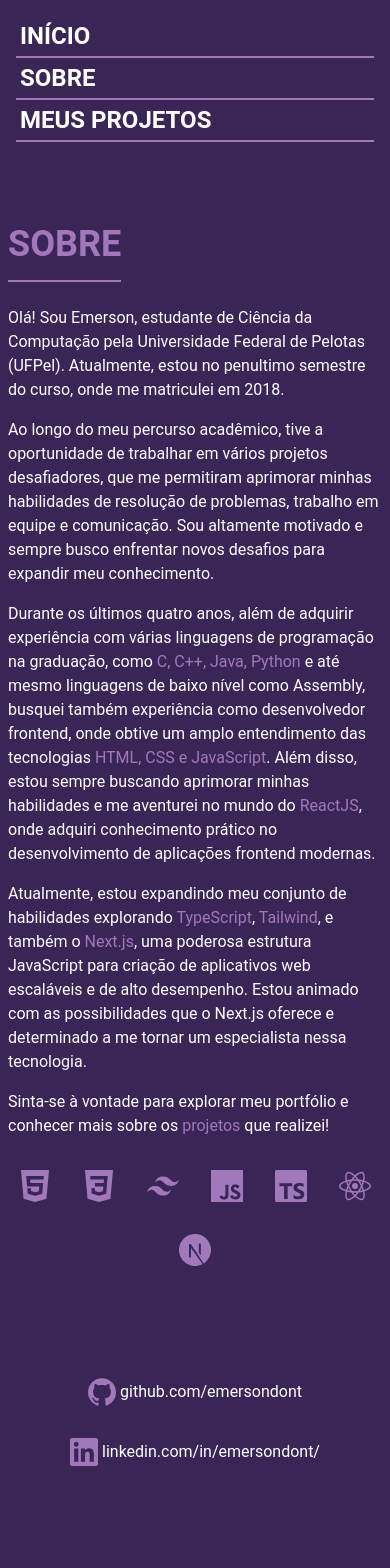
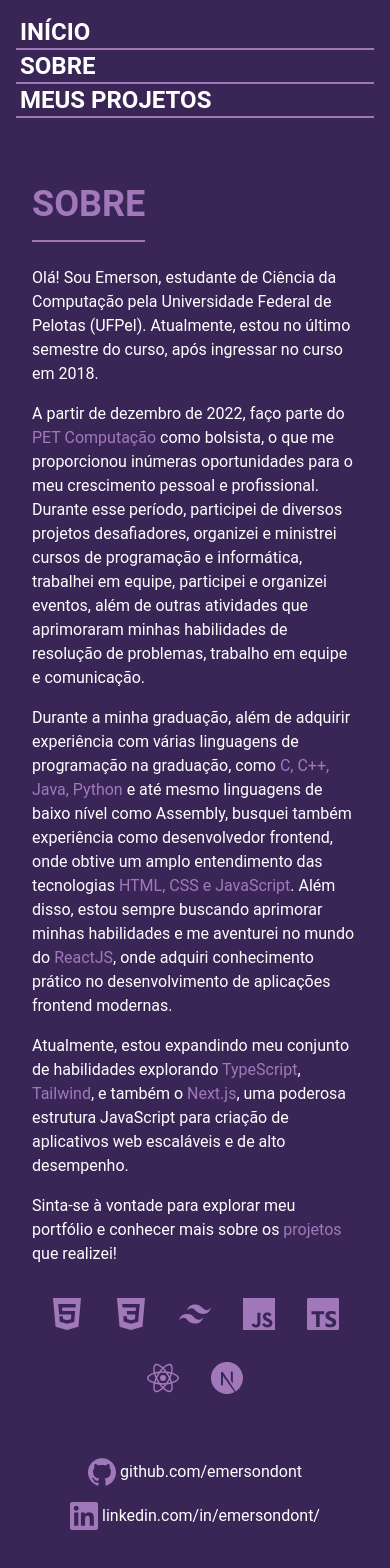
Before and after one commit to emersondont/portfolio, a Next.js app: page /about in a window 390 px wide. Shown: the top 1568 px of the page. Built offline with nearby package versions, Linux system fonts and the light colour scheme.

Commit message:
add Portal PET em projetos e pequenos ajustes

```diff
--- a/src/components/footer.tsx
+++ b/src/components/footer.tsx
@@ -5,7 +5,7 @@ import {
 } from 'react-icons/si';
 export default function Footer() {
 	return (
-		<footer className='flex gap-8 justify-center flex-wrap z-10'>
+		<footer className='flex gap-4 justify-center flex-wrap z-10 md:gap-8'>
 			<div className='flex items-center gap-1'>
 				<SiGithub size={28} className='text-primary'/>
 				<Link target='_blank' href='https://www.github.com/emersondont' className='hover:text-primary'>github.com/emersondont</Link>
--- a/src/components/header.tsx
+++ b/src/components/header.tsx
@@ -1,16 +1,15 @@
 import MenuItem from "./menuItem"
-import { useContext } from 'react';
-import { AppContext } from "@/context/appContext";
+// import { useContext } from 'react';
+// import { AppContext } from "@/context/appContext";
 
 interface Props {
     home?: boolean
 }
 
 export default function Header(props: Props) {
-    const { isEnglish } = useContext(AppContext)
+    // const { isEnglish } = useContext(AppContext)
     return (
         <header
-
             className={
                 props.home ?
                     'fixed z-20 top-0 w-full p-4'
@@ -19,19 +18,11 @@ export default function Header(props: Props) {
             }
         >
             <nav>
-                {
-                    isEnglish ?
-                        <ul className='font-bold text-2xl flex flex-col justify-center 2xl:text-4xl md:flex-row md:space-x-20'>
-                            <MenuItem href="/">HOME</MenuItem>
-                            <MenuItem href="/about">ABOUT</MenuItem>
-                            <MenuItem href="/projects">MY PROJECTS</MenuItem>
-                        </ul> :
-                        <ul className='font-bold text-2xl flex justify-center flex-col 2xl:text-4xl md:flex-row md:space-x-20'>
-                            <MenuItem href="/">INÍCIO</MenuItem>
-                            <MenuItem href="/about">SOBRE</MenuItem>
-                            <MenuItem href="/projects">MEUS PROJETOS</MenuItem>
-                        </ul>
-                }
+                <ul className='font-bold text-2xl flex justify-center flex-col 2xl:text-4xl md:flex-row md:space-x-20'>
+                    <MenuItem href="/">INÍCIO</MenuItem>
+                    <MenuItem href="/about">SOBRE</MenuItem>
+                    <MenuItem href="/projects">MEUS PROJETOS</MenuItem>
+                </ul>
             </nav>
         </header>
     )
--- a/src/components/layout.tsx
+++ b/src/components/layout.tsx
@@ -2,6 +2,7 @@ import React, { ReactNode } from 'react';
 import Header from './header'
 import Footer from './footer';
 import BackgroundHome from './backgroundHome'
+// import LanguageSwitch from './languageSwitch';
 
 interface Props {
     children: ReactNode
@@ -9,9 +10,8 @@ interface Props {
 }
 
 export default function Layout(props: Props) {
-
     return (
-        <div className="flex min-h-screen flex-col items-center p-2 pt-20 pb-60 gap-20 md:p-10 sm:p-10 bg-background justify-between">
+        <div className="flex min-h-screen flex-col items-center px-8 pb-10 pt-40 md:py-20 md:pb-20 bg-background justify-between">
             <Header home={props.home} />
             {props.home && <BackgroundHome />}
             {/* <LanguageSwitch /> */}
--- a/src/components/menuItem.tsx
+++ b/src/components/menuItem.tsx
@@ -6,8 +6,8 @@ interface Props {
 
 export default function MenuItem(props: Props) {
     return (
-        <li className='border-b-2 border-primary p-1 ease-in duration-100 cursor-pointer'>
-            <Link href={props.href} className='hover:text-primary'>
+        <li className='border-b-2 border-primary cursor-pointer'>
+            <Link href={props.href} className='hover:text-primary ease-in duration-100 p-1'>
                 {props.children}
             </Link>
         </li>
--- a/src/components/titlePage.tsx
+++ b/src/components/titlePage.tsx
@@ -5,11 +5,9 @@ interface Props {
 export default function TitlePage(props: Props) {
 
 	return (
-		<div className='flex z-10 w-full mb-6 mt-36 md:mt-28'>
+		<div className='flex z-10 w-full my-6 md:mt-10'>
 			<h1
-				className=' border-b-2 border-primary pb-4 font-bold text-4xl
-				  lg:text-4xl text-primary
-            '
+				className=' border-b-2 border-primary pb-4 font-bold text-4xl lg:text-4xl text-primary'
 			>
 				{props.title}
 			</h1>
--- a/src/pages/about/index.tsx
+++ b/src/pages/about/index.tsx
@@ -1,9 +1,9 @@
 import TitlePage from '@/components/titlePage'
 import Link from 'next/link'
-import { useContext } from 'react';
-import { AppContext } from "@/context/appContext";
+// import { useContext } from 'react';
+// import { AppContext } from "@/context/appContext";
 import Layout from '@/components/layout';
-import Image from 'next/image';
+// import Image from 'next/image';
 import {
 	SiCss3,
 	SiTailwindcss,
@@ -15,80 +15,42 @@ import {
 } from 'react-icons/si';
 
 export default function About() {
-	const { isEnglish } = useContext(AppContext)
+	// const { isEnglish } = useContext(AppContext)
 
 	return (
 		<Layout>
-			<main className="flex min-h-screen w-full flex-col bg-transparent">
-				<TitlePage title={isEnglish ? 'ABOUT' : 'SOBRE'} />
+			<main className="flex flex-col bg-transparent pb-16">
+				<TitlePage title={'SOBRE'} />
 
-				{
-					isEnglish ?
-						<div className='flex flex-col z-10 text-lg gap-4'>
+				<div className='flex flex-col z-10 text-base sm:text-lg gap-4'>
 					<p>
-								Hello! I'm Emerson, a Computer Science student passionate about programming and technology.<br />
-								Currently, I'm in the final year of my course at the Federal University of Pelotas (UFPel), where I enrolled in 2018.<br />
+						Olá! Sou Emerson, estudante de Ciência da Computação pela Universidade Federal de Pelotas (UFPel).
+						Atualmente, estou no último semestre do curso, após ingressar no curso em 2018.<br />
 					</p>
 					<p>
-								Throughout my academic and professional journey, I have had the opportunity to work on various challenging projects,<br />
-								which have allowed me to enhance my problem-solving, teamwork, and communication skills.<br />
-								I am highly motivated and always seek new challenges to expand my knowledge.<br />
+						A partir de dezembro de 2022, faço parte do <Link href={'https://wp.ufpel.edu.br/petcomp/'} target="_blank"><span className='text-primary'>PET Computação</span></Link> como bolsista,
+						 o que me proporcionou inúmeras oportunidades para o meu crescimento pessoal e profissional. Durante esse período, participei de diversos projetos desafiadores,
+						  organizei e ministrei cursos de programação e informática, trabalhei em equipe, participei e organizei eventos, além de outras atividades que aprimoraram minhas habilidades de
+							 resolução de problemas, trabalho em equipe e comunicação.
 					</p>
 					<p>
-								Over the past four years, in addition to gaining experience with several programming languages during my studies,<br />
-								such as <span className='text-purple-300'>C, C++, Java, Python</span>, and even low-level languages like Assembly, I also sought experience as a<br />
-								frontend developer, where I acquired a deep understanding of <span className='text-purple-300'>HTML, CSS, and JavaScript</span> technologies.<br />
-								Furthermore, I am constantly seeking to improve my skills and have ventured into the world of <span className='text-purple-300'>ReactJS</span>,<br />
-								where I gained practical knowledge in developing modern frontend applications.<br />
-							</p>
-							<p>
-								Currently, I am expanding my skill set by exploring <span className='text-purple-300'>Next.js</span>, a powerful JavaScript framework for creating scalable<br />
-								and high-performance web applications. I am excited about the possibilities that Next.js offers and<br />
-								determined to become an expert in this technology.<br />
-							</p>
-							<p>
-								Feel free to explore my portfolio and learn more about the <Link href={'/projects'}><span className='text-purple-300'>projects</span></Link> I have worked on!
-							</p>
-						</div> :
-						<div className='flex flex-col z-10 text-base sm:text-lg gap-4'>
-							<div className='flex w-full'>
-								<div className='flex flex-col gap-4'>
-									<p>
-										Olá! Sou Emerson, estudante de Ciência da Computação pela Universidade Federal de Pelotas (UFPel).
-										Atualmente, estou no penultimo semestre do curso, onde me matriculei em 2018.<br />
-									</p>
-									<p>
-										Ao longo do meu percurso acadêmico, tive a oportunidade de trabalhar em vários projetos desafiadores,
-										que me permitiram aprimorar minhas habilidades de resolução de problemas, trabalho em equipe e comunicação.
-										Sou altamente motivado e sempre busco enfrentar novos desafios para expandir meu conhecimento.<br />
-									</p>
-								</div>
-								<Image
-									src='/img/illustration.png'
-									width={420}
-									height={220}
-									alt={`Screenshot of website`}
-									className="rounded-lg drop-shadow-lg cursor-pointer hidden lg:block"
-								/>
-							</div>
-							<p>
-								Durante os últimos quatro anos, além de adquirir experiência com várias linguagens de programação na graduação,
+						Durante a minha graduação, além de adquirir experiência com várias linguagens de programação na graduação,
 						como <span className='text-primary'>C, C++, Java, Python</span> e até mesmo linguagens de baixo nível como Assembly, busquei também experiência como
 						desenvolvedor frontend, onde obtive um amplo entendimento das tecnologias <span className='text-primary'>HTML, CSS e JavaScript</span>.
 						Além disso, estou sempre buscando aprimorar minhas habilidades e me aventurei no mundo do <span className='text-primary'>ReactJS</span>, onde adquiri
-								conhecimento prático no desenvolvimento de aplicações frontend modernas.<br />
+						conhecimento prático no desenvolvimento de aplicações frontend modernas.
 					</p>
 					<p>
-								Atualmente, estou expandindo meu conjunto de habilidades explorando <span className='text-primary'>TypeScript</span>, <span className='text-primary'>Tailwind</span>, e também o <span className='text-primary'>Next.js</span>, uma poderosa estrutura JavaScript
-								para criação de aplicativos web escaláveis e de alto desempenho. Estou animado com as possibilidades que o Next.js
-								oferece e determinado a me tornar um especialista nessa tecnologia.<br />
+						Atualmente, estou expandindo meu conjunto de habilidades explorando <span className='text-primary'>TypeScript</span>, <span className='text-primary'>Tailwind</span>,
+						 e também o <span className='text-primary'>Next.js</span>, uma poderosa estrutura JavaScript
+						para criação de aplicativos web escaláveis e de alto desempenho.
 					</p>
 					<p>
 						Sinta-se à vontade para explorar meu portfólio e conhecer mais sobre os <Link href={'/projects'}><span className='text-primary'>projetos</span></Link> que realizei!
 					</p>
 				</div>
-				}
-				<div className='text-primary flex w-full justify-center gap-8 mt-8 mb-8 flex-wrap'>
+
+				<div className='text-primary flex w-full justify-center gap-8 mt-8 flex-wrap'>
 					<SiHtml5 size={32} />
 					<SiCss3 size={32} />
 					<SiTailwindcss size={32} />
--- a/src/pages/index.tsx
+++ b/src/pages/index.tsx
@@ -1,32 +1,23 @@
-import { useContext } from 'react';
-import { AppContext } from "@/context/appContext";
+// import { useContext } from 'react';
+// import { AppContext } from "@/context/appContext";
 import Layout from '@/components/layout';
 
 export default function Home() {
-	const { isEnglish } = useContext(AppContext)
+	// const { isEnglish } = useContext(AppContext)
 
 	return (
 		<Layout home>
-			<main className="flex flex-col items-center p-6 bg-transparent">
+			<main className="flex z-10 flex-col gap-1 mt-32">
 
-				<div className='flex z-10 h-full flex-col font-Rubik gap-1 mt-40'>
 				<h1 className='text-primary font-bold text-4xl custom-text-shadow
 				lg:text-8xl md:text-6xl sm:text-6xl sm:tracking-widest
 				'>
 					EMERSONDONT
 				</h1>
-					{
-						isEnglish ?
-							<p className='text-right font-medium text-xl lg:text-2xl md:text-2xl sm:text-2xl'>
-								COMPUTER SCIENCE,<br></br>
-								FRONTEND DEVELOPER
-							</p> :
 				<p className='text-right font-medium text-xl lg:text-2xl md:text-2xl sm:text-2xl'>
 					CIÊNCIA DA COMPUTAÇÃO,<br></br>
 					DESENVOLVEDOR FRONTEND
 				</p>
-					}
-				</div>
 			</main>
 		</Layout>
 	)
--- a/src/pages/projects/index.tsx
+++ b/src/pages/projects/index.tsx
@@ -1,69 +1,43 @@
 import Card from '@/components/card'
 import TitlePage from '@/components/titlePage'
-import { useContext } from 'react';
-import { AppContext } from "@/context/appContext";
+// import { useContext } from 'react';
+// import { AppContext } from "@/context/appContext";
 import Layout from '@/components/layout';
 
 export default function Projects() {
-	const { isEnglish } = useContext(AppContext)
+	// const { isEnglish } = useContext(AppContext)
 
 	return (
 		<Layout>
-			<main className="flex min-h-screen w-full flex-col items-center  bg-transparent">
-				<TitlePage title={isEnglish ? 'MY PROJECTS' : 'MEUS PROJETOS'} />
+			<main className="flex min-h-screen w-full flex-col  bg-transparent pb-16">
+				<TitlePage title={'MEUS PROJETOS'} />
 
-				{
-					isEnglish ?
-						<div className='flex gap-y-10 w-full justify-center flex-wrap md:justify-between'>
+				<div className='flex gap-x-20 gap-y-10 w-full justify-center flex-wrap'>
+					<Card
+						title='PET Computação'
+						description='Reformulação do portal do PET Computação - UFPel'
+						href='https://wp.ufpel.edu.br/petcomp/'
+						img='/img/Portal-pet.png'
+					/>
 					<Card
 						title='Color Converter'
-								description='A practical and versatile website for effortlessly converting colors.'
+						description='Um site prático e versátil para converter cores sem esforço.'
 						href='https://color-converter-one.vercel.app/'
-								github='https://github.com/emersondont/color-converter'
 						img='/img/Color-converter.png'
 					/>
 					<Card
 						title='Minecraft 3D store'
-								description='A 3D object store where users can explore and acquire three-dimensional models in an intuitive manner.'
+						description='Uma loja de objetos 3D'
 						href='https://minecraft-3d-store.vercel.app/'
-								github='https://github.com/emersondont/Trabalho-CG'
-								img='/img/Minecraft-3d-store.png'
-							/>
-							<Card
-								title='Ray Marching'
-								description='My implementation of Ray Marching.'
-								href='https://ray-marching-xi.vercel.app/'
-								github='https://github.com/emersondont/Trabalho2-CG'
-								img='/img/Ray-marching.png'
-							/>
-						</div> :
-						<div className='flex gap-y-10 w-full justify-center flex-wrap md:justify-between'>
-							<Card
-								title='Color Converter'
-								description='Um site prático e versátil para converter cores sem esforço.'
-								href='https://color-converter-one.vercel.app/'
-								github='https://github.com/emersondont/color-converter'
-								img='/img/Color-converter.png'
-							/>
-							<Card
-								title='Minecraft 3D store'
-								description='Uma loja de objetos 3D onde os usuários podem explorar e adquirir modelos tridimensionais de maneira intuitiva.'
-								href='https://minecraft-3d-store.vercel.app/'
-								github='https://github.com/emersondont/Trabalho-CG'
 						img='/img/Minecraft-3d-store.png'
 					/>
 					<Card
 						title='Ray Marching'
 						description='Minha implementação de Ray Marching.'
 						href='https://ray-marching-xi.vercel.app/'
-								github='https://github.com/emersondont/Trabalho2-CG'
 						img='/img/Ray-marching.png'
 					/>
 				</div>
-				}
-
-
-
 			</main>
 		</Layout>
 	)
```
Also changed, not shown: src/components/card.tsx (+1 -7 lines), public/img/Portal-pet.png (added). Lines whose indentation alone changed are shown as unchanged.
